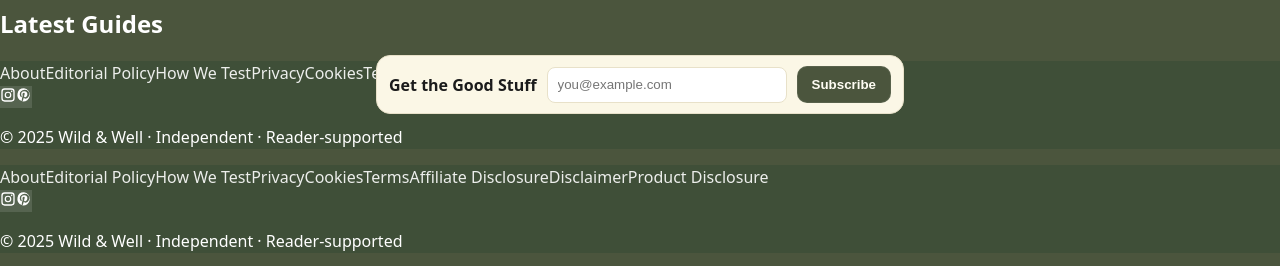
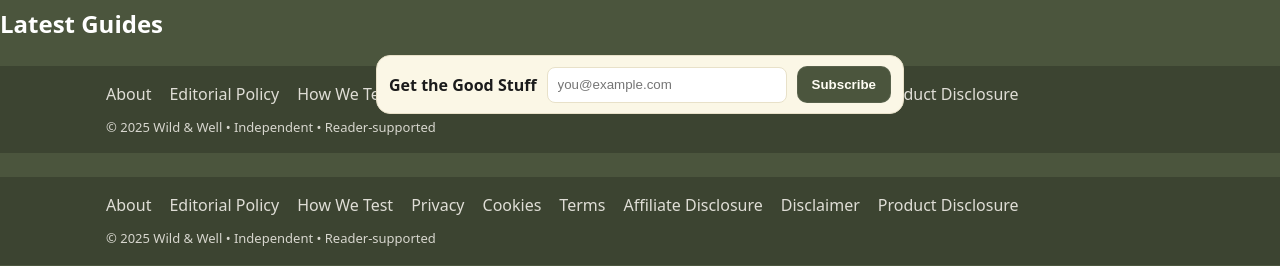
Before and after one commit to dariosandison/Eco---Holistic, a Next.js app: page / in a window 1280 px wide. Shown: the part 676-942 px from the top of the page. Built offline with nearby package versions, Linux system fonts and the light colour scheme.

Commit message:
Update Footer.js

```diff
--- a/components/Footer.js
+++ b/components/Footer.js
@@ -1,61 +1,48 @@
 // components/Footer.js
-import Link from 'next/link';
+export default function Footer() {
+  const bar = {
+    background: 'rgba(0,0,0,0.2)',
+    marginTop: '24px',
+  };
+  const wrap = {
+    maxWidth: '1100px',
+    margin: '0 auto',
+    padding: '16px',
+    color: '#e8e6df',
+    display: 'grid',
+    gap: '12px',
+  };
+  const row = {
+    display: 'flex',
+    flexWrap: 'wrap',
+    gap: '18px',
+    alignItems: 'center',
+  };
+  const link = {
+    color: '#e8e6df',
+    textDecoration: 'none',
+    opacity: 0.95,
+  };
 
-export default function Footer() {
   return (
-    <footer
-      className="mt-16 border-t"
-      style={{ background: '#3f4f38', borderColor: 'rgba(0,0,0,0.15)' }}
-    >
-      <div className="mx-auto max-w-6xl px-4 py-8 text-[15px]">
-        <div className="flex flex-col items-center gap-4 md:flex-row md:justify-between">
-          <nav className="flex flex-wrap items-center justify-center gap-x-5 gap-y-2">
-            <FooterLink href="/about">About</FooterLink>
-            <FooterLink href="/editorial-policy">Editorial Policy</FooterLink>
-            <FooterLink href="/how-we-test">How We Test</FooterLink>
-            <FooterLink href="/legal/privacy">Privacy</FooterLink>
-            <FooterLink href="/legal/cookies">Cookies</FooterLink>
-            <FooterLink href="/legal/terms">Terms</FooterLink>
-            <FooterLink href="/legal/affiliate-disclosure">Affiliate Disclosure</FooterLink>
-            <FooterLink href="/legal/disclaimer">Disclaimer</FooterLink>
-            <FooterLink href="/legal/product-disclosure">Product Disclosure</FooterLink>
-          </nav>
+    <footer style={bar}>
+      <div style={wrap}>
+        <nav style={row}>
+          <a href="/about" style={link}>About</a>
+          <a href="/editorial-policy" style={link}>Editorial Policy</a>
+          <a href="/how-we-test" style={link}>How We Test</a>
+          <a href="/legal/privacy" style={link}>Privacy</a>
+          <a href="/legal/cookies" style={link}>Cookies</a>
+          <a href="/legal/terms" style={link}>Terms</a>
+          <a href="/legal/affiliate-disclosure" style={link}>Affiliate Disclosure</a>
+          <a href="/legal/disclaimer" style={link}>Disclaimer</a>
+          <a href="/legal/product-disclosure" style={link}>Product Disclosure</a>
+        </nav>
 
-          <div className="flex items-center gap-3">
-            <a aria-label="Instagram" href="https://instagram.com/" target="_blank" rel="noreferrer"
-               className="inline-flex h-8 w-8 items-center justify-center rounded-full"
-               style={{ background: 'rgba(255,255,255,0.12)', color: '#fff' }}>
-              {/* IG */}
-              <svg width="16" height="16" viewBox="0 0 24 24" fill="currentColor" aria-hidden="true">
-                <path d="M12 7a5 5 0 105 5 5 5 0 00-5-5zm0 8.2A3.2 3.2 0 1115.2 12 3.2 3.2 0 0112 15.2z"></path>
-                <circle cx="17.5" cy="6.5" r="1.2"></circle>
-                <path d="M7 2h10a5 5 0 015 5v10a5 5 0 01-5 5H7a5 5 0 01-5-5V7a5 5 0 015-5zm0 2A3 3 0 004 7v10a3 3 0 003 3h10a3 3 0 003-3V7a3 3 0 00-3-3z"></path>
-              </svg>
-            </a>
-            <a aria-label="Pinterest" href="https://pinterest.com/" target="_blank" rel="noreferrer"
-               className="inline-flex h-8 w-8 items-center justify-center rounded-full"
-               style={{ background: 'rgba(255,255,255,0.12)', color: '#fff' }}>
-              {/* P */}
-              <svg width="16" height="16" viewBox="0 0 24 24" fill="currentColor" aria-hidden="true">
-                <path d="M12 2a9.8 9.8 0 00-3.2 19.1c-.05-.81-.09-2.06.02-2.95l1.26-5.35s-.32-.64-.32-1.58c0-1.48.86-2.59 1.93-2.59.91 0 1.35.68 1.35 1.49 0 .91-.58 2.27-.88 3.52-.25 1.05.53 1.9 1.57 1.9 1.89 0 3.34-1.99 3.34-4.86 0-2.54-1.83-4.32-4.44-4.32a4.66 4.66 0 00-4.87 4.74c0 .93.36 1.93.82 2.47a.33.33 0 01.08.31l-.31 1.21c-.05.19-.16.23-.38.14-1.41-.65-2.29-2.7-2.29-4.34 0-3.53 2.56-6.78 7.38-6.78 3.87 0 6.88 2.76 6.88 6.44 0 3.85-2.43 6.96-5.8 6.96-1.13 0-2.19-.59-2.55-1.29l-.69 2.64c-.25.96-.93 2.16-1.39 2.89A9.8 9.8 0 1012 2z"></path>
-              </svg>
-            </a>
-          </div>
+        <div style={{ fontSize: '13px', opacity: 0.9 }}>
+          © {new Date().getFullYear()} Wild &amp; Well • Independent • Reader-supported
         </div>
-
-        <p className="mt-6 text-center text-sm opacity-80" style={{ color: '#fff' }}>
-          © {new Date().getFullYear()} Wild & Well · Independent · Reader-supported
-        </p>
       </div>
     </footer>
   );
 }
-
-function FooterLink({ href, children }) {
-  return (
-    <Link href={href} className="text-sm"
-          style={{ color: 'rgba(255,255,255,0.9)', textDecoration: 'none' }}>
-      {children}
-    </Link>
-  );
-}
```
